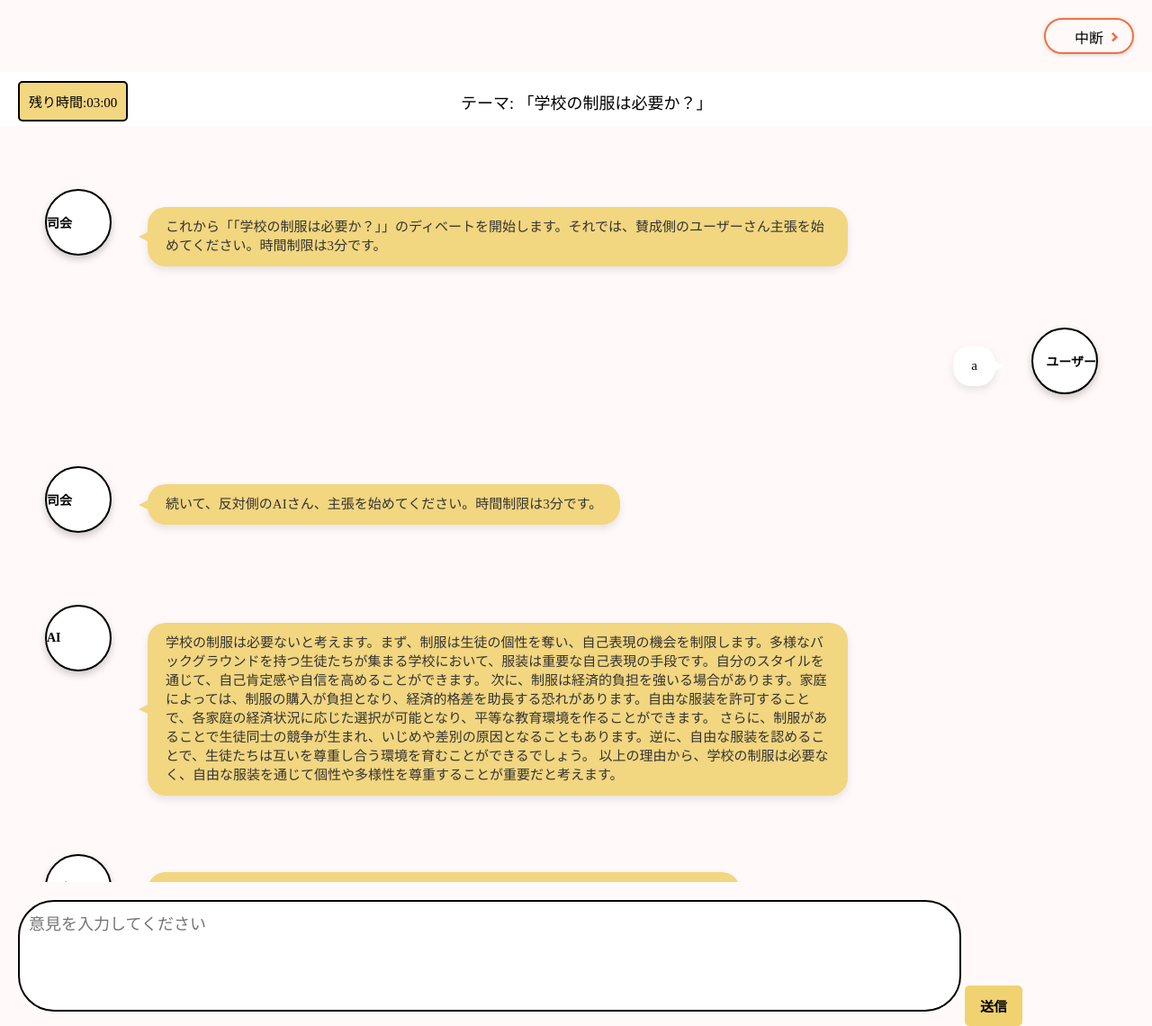
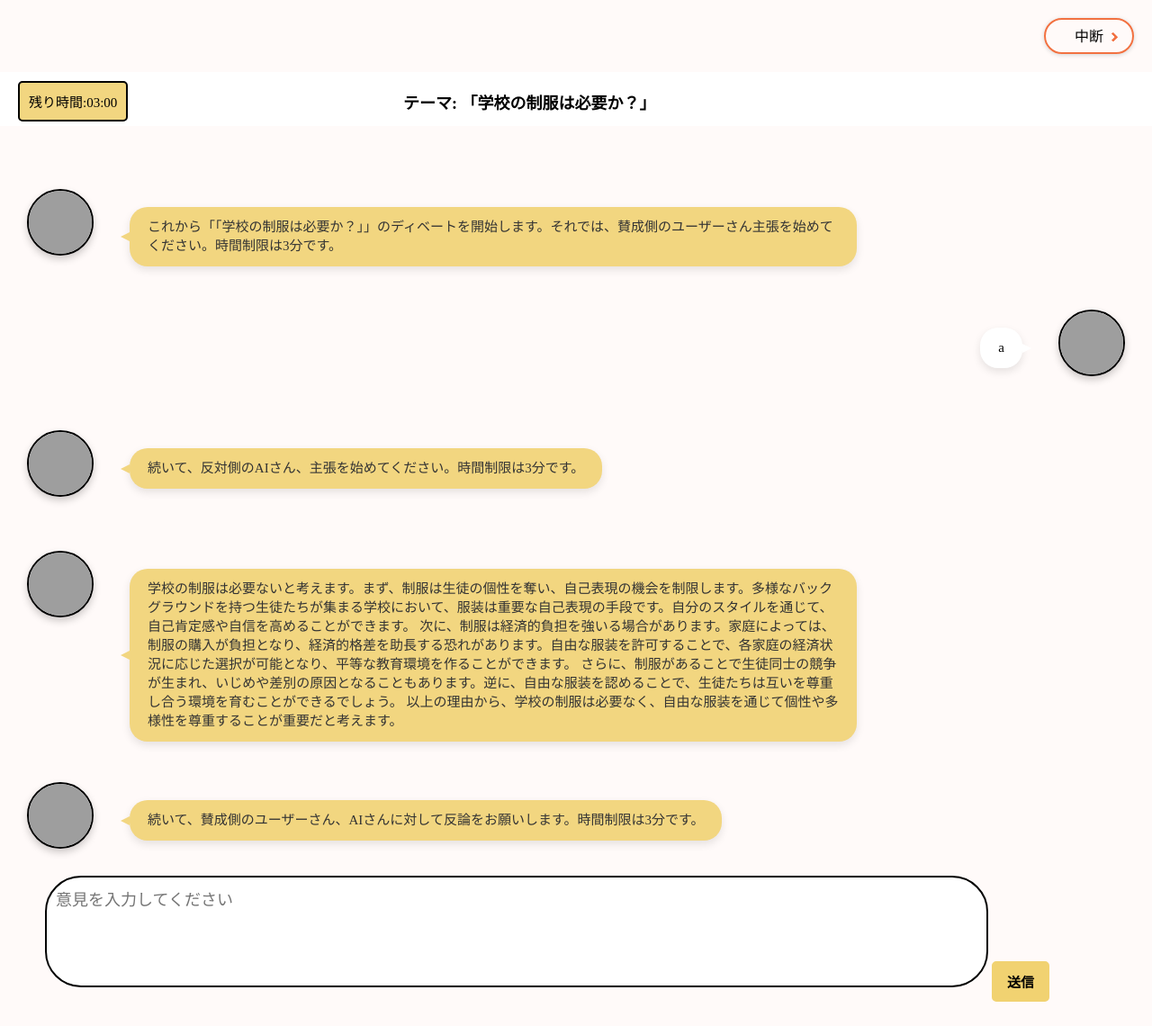
Before and after one commit to WaffleCollege/debuggers, a Flask app: page /debate/debate in a window 1280 px wide. Shown: the whole page at 90% size. After the commit the page ends 1113 px from the top, so only its background shows below. Run offline with Flask 3, Linux system fonts and the light colour scheme; grey boxes are pictures that could not be loaded.

Commit message:
アイコン変更しました。

```diff
--- a/static/debate.css
+++ b/static/debate.css
@@ -22,7 +22,7 @@
         font-size: 16px;      /* フォントサイズ16px */
         font-family: "Noto Sans Japanese";  /* フォントファミリー */
         color: black;         /* 文字色 */
-        line-height: 40px;    /* テキスト中央揃え */
+        line-height: 35px;    /* テキスト中央揃え */
         text-decoration: none;
         transition: 0.3s ease-in-out;
         font-weight: 500;
@@ -92,8 +92,9 @@
 
 .theme{
     color: black;
+    font-weight: bold;
     position: absolute;
-    left: 40%;
+    left: 35%;
     margin-top: 20px;
     font-size: 18px;
 }
@@ -120,14 +121,19 @@
     display: flex;
     justify-content: center;
     align-items: center;
-    text-align: center;
     background-color: white;
     box-shadow: 0 4px 8px rgba(0, 0, 0, 0.2); /* アイコンに影を付ける */
     border: 2px solid black;
     border-radius: 50%; /* 丸くする */
-    font-size: 14px;
-    font-weight: bold;
 
+    overflow: hidden; /* 画像が丸枠からはみ出さないようにする */
+}
+
+/* 画像に関するスタイル */
+.speaker img {
+    width: 100%;  /* 画像を親要素の幅に合わせる */
+    height: 100%; /* 画像を親要素の高さに合わせる */
+    object-fit: cover; /* 画像の縦横比を保ちつつ親要素にぴったり合わせる */
 }
 .speaker.right {
     justify-content: flex-end;/* 右に寄せる */
@@ -202,7 +208,7 @@
 
 
 textarea[name="user_message"] {
-    margin-left: 20px;
+    margin-left: 50px;
     width: 80%;
     height: 100px; /* 高さを大きく設定 */
     font-size: 18px; /* フォントサイズを大きく設定 */
@@ -248,7 +254,7 @@ textarea[name="user_message"] {
         box-shadow: 0 2px 5px rgba(0, 0, 0, 0.1); /* クリック時のシャドウ */
         transform: translateY(0); /* クリック時に浮き上がり効果をなくす */
     }
-     /* 評価画面へのボタン (resultbtn) */
+   /* 評価画面へのボタン (resultbtn) */
 .resultbtn {
     padding: 12px 50px; /* 上下12px、左右30px の余白 */
     font-size: 16px;     /* フォントサイズ */
--- a/templates/debate.html
+++ b/templates/debate.html
@@ -24,16 +24,24 @@
         </div>
 
         <!-- チャット履歴 -->
-        <div class="debate-dialog">
-            <div id="chat-box" class="chat-box">
+        <div id="chat-box" class="debate-dialog">
                 {% for message in feedback %}
                 <div class="chat-entry {{ 'right' if message.speaker == 'ユーザー' else 'left' }}">
-                    <div class="speaker {{ 'right' if message.speaker == 'ユーザー' else 'left' }}">{{ message.speaker }}</div>
+                    <div class="speaker {{ 'right' if message.speaker == 'ユーザー' else 'left' }}">
+                        <!-- スピーカーがユーザー、AI、司会者それぞれで異なる画像を設定 -->
+                        {% if message.speaker == 'ユーザー' %}
+                            <img src="{{ url_for('static', filename='images/user_icon.JPG') }}" alt="ユーザー アイコン">
+                        {% elif message.speaker == 'AI' %}
+                            <img src="{{ url_for('static', filename='images/ai_icon.JPG') }}" alt="AI アイコン">
+                        {% else %}
+                            <img src="{{ url_for('static', filename='images/host_icon.JPG') }}" alt="司会者 アイコン">
+                        {% endif %}
+                    </div>
                     <p class="message {{ 'right' if message.speaker == 'ユーザー' else 'left' }}">{{ message.message }}</p>
                 </div>
             {% endfor %}
         </div>
-    </div>
+
 
         <!-- 入力フォーム -->
         <div class="chat-input">
@@ -41,6 +49,7 @@
                 <textarea id="user-message" name="user_message" placeholder="意見を入力してください" required></textarea>
                 <button type="submit" class="btn">送信</button>
             </form>
+
         </div>
 
         <div id="evaluation-button" style="display: none;">
@@ -51,6 +60,10 @@
     </main>
 
     <script>
+        const userIconUrl = "{{ url_for('static', filename='images/user_icon.JPG') }}";
+        const aiIconUrl = "{{ url_for('static', filename='images/ai_icon.JPG') }}";
+        const hostIconUrl = "{{ url_for('static', filename='images/host_icon.JPG') }}";
+
         const chatBox = document.getElementById('chat-box');
         const chatForm = document.getElementById('chat-form');
         const userMessageInput = document.getElementById('user-message');
@@ -108,8 +121,18 @@ chatForm.addEventListener('submit', async (event) => {
             data.feedback.forEach(entry => {
                 const messageDiv = document.createElement('div');
                 messageDiv.className = `chat-entry ${entry.speaker === 'ユーザー' ? 'right' : 'left'}`;
-                messageDiv.innerHTML = `
-                    <div class="speaker">${entry.speaker}</div>
+                // スピーカーに応じたアイコンを設定
+                let speakerIcon = '';
+                if (entry.speaker === 'ユーザー') {
+                    speakerIcon = `<img src="${userIconUrl}" alt="ユーザー アイコン">`;
+                } else if (entry.speaker === 'AI') {
+                    speakerIcon = `<img src="${aiIconUrl}" alt="AI アイコン">`;
+                } else {
+                    speakerIcon = `<img src="${hostIconUrl}" alt="司会者 アイコン">`;
+                        }
+             // messageDiv.innerHTML に画像とメッセージを組み合わせる
+             messageDiv.innerHTML = `
+                    <div class="speaker">${speakerIcon}</div>
                     <p class="message ${entry.speaker === 'ユーザー' ? 'right' : 'left'}">${entry.message}</p>
                 `;
                 chatBox.appendChild(messageDiv);
```
